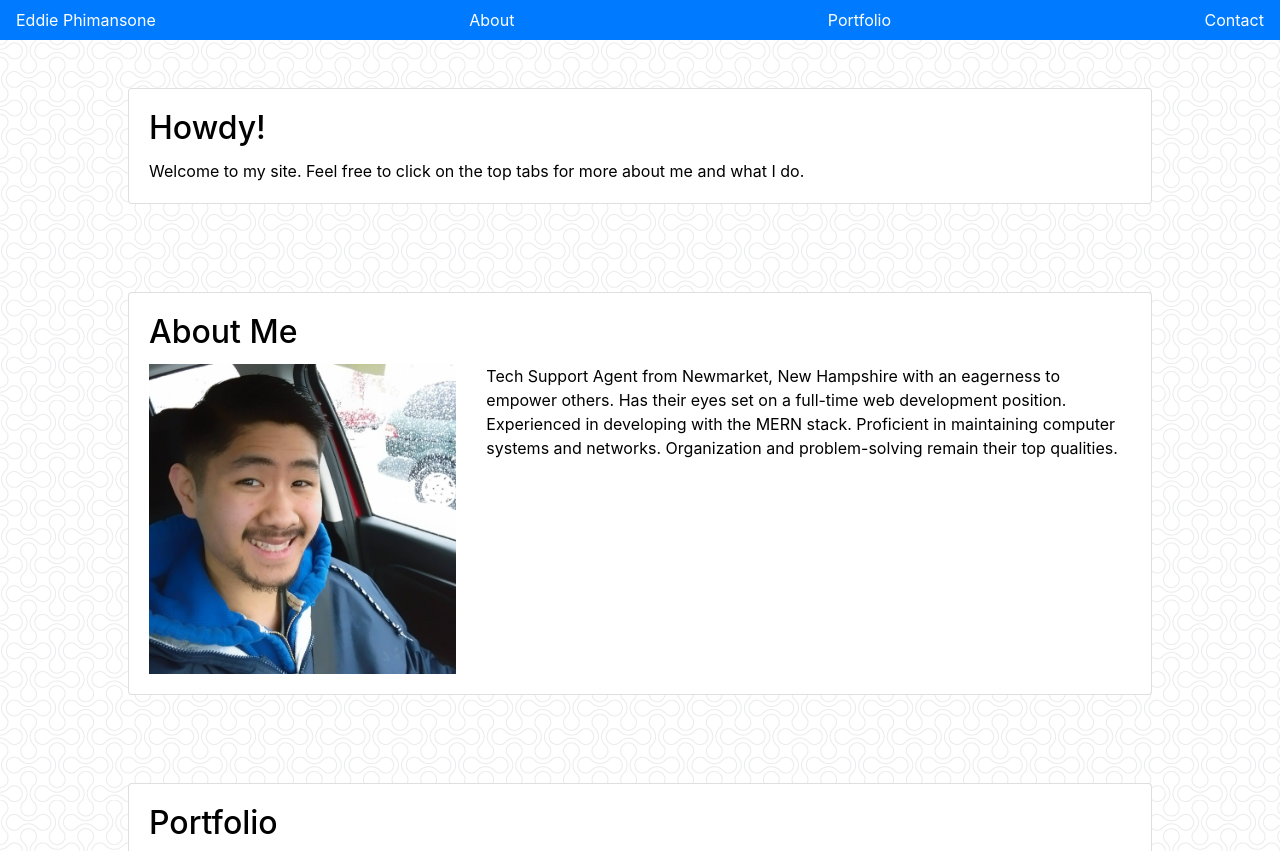
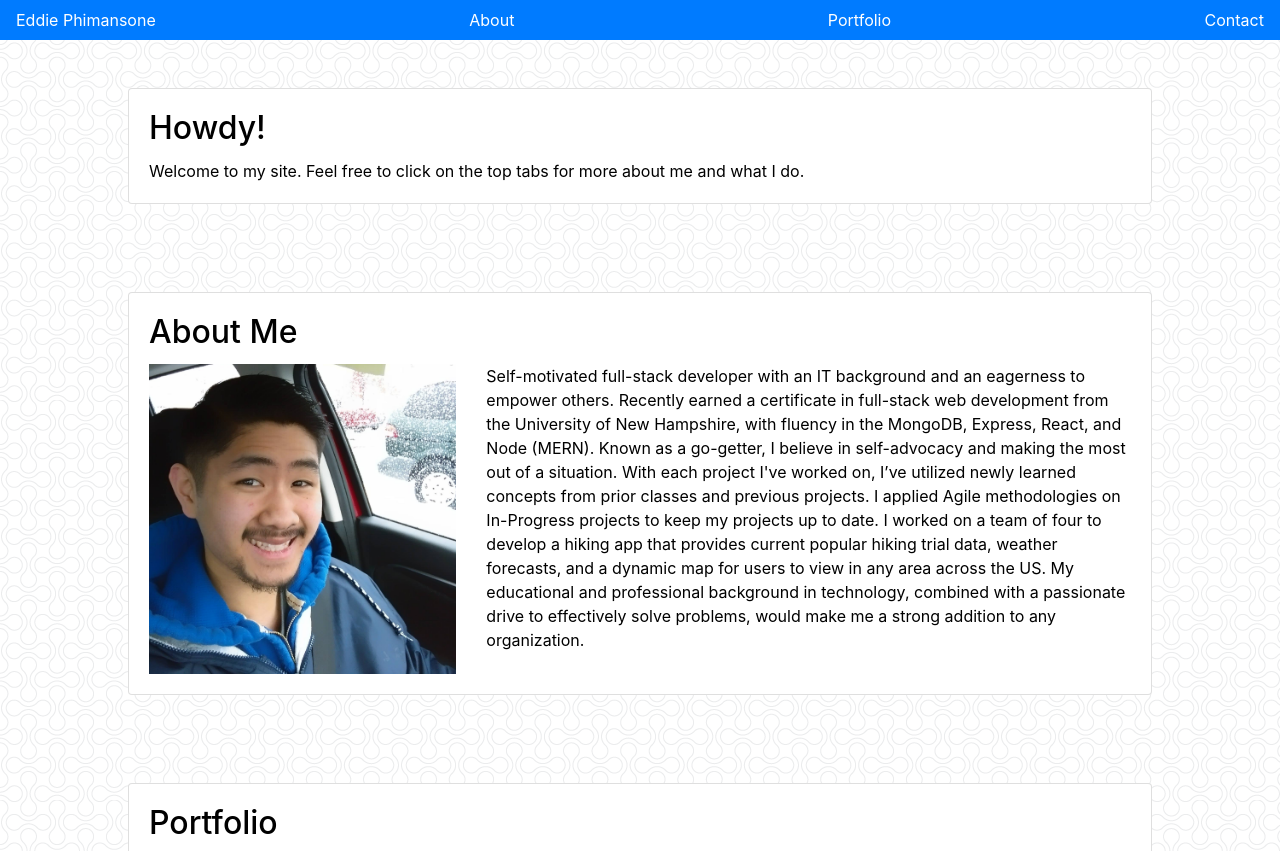
Before and after one commit to EddiePhi/EddiePhiPortfolio, a plain HTML site: page index.html in a window 1280 px wide. Shown: the top 851 px of the page. Drawn offline with nearby package versions, Linux system fonts and the light colour scheme.

Commit message:
adjusted about section

```diff
--- a/index.html
+++ b/index.html
@@ -43,11 +43,13 @@
                 <section class="row">
                     <img src="./Assets/Images/linkedin-selfie.jpg" class="card-img-top col-md-4" alt="Profile Picture">
                     <p  class="card-text col-md-8">
-                        Tech Support Agent from Newmarket, New Hampshire with an eagerness to empower others.
-                        Has their eyes set on a full-time web development position.
-                        Experienced in developing with the MERN stack.
-                        Proficient in maintaining computer systems and networks.
-                        Organization and problem-solving remain their top qualities.
+                        Self-motivated full-stack developer with an IT background and an eagerness to empower others.
+                        Recently earned a certificate in full-stack web development from the University of New Hampshire, with fluency in the MongoDB, Express, React, and Node (MERN).
+                        Known as a go-getter, I believe in self-advocacy and making the most out of a situation.
+                        With each project I've worked on, I’ve utilized newly learned concepts from prior classes and previous projects.
+                        I applied Agile methodologies on In-Progress projects to keep my projects up to date.
+                        I worked on a team of four to develop a hiking app that provides current popular hiking trial data, weather forecasts, and a dynamic map for users to view in any area across the US.
+                        My educational and professional background in technology, combined with a passionate drive to effectively solve problems, would make me a strong addition to any organization.
                     </p>
                 </section>
             </section>
```
